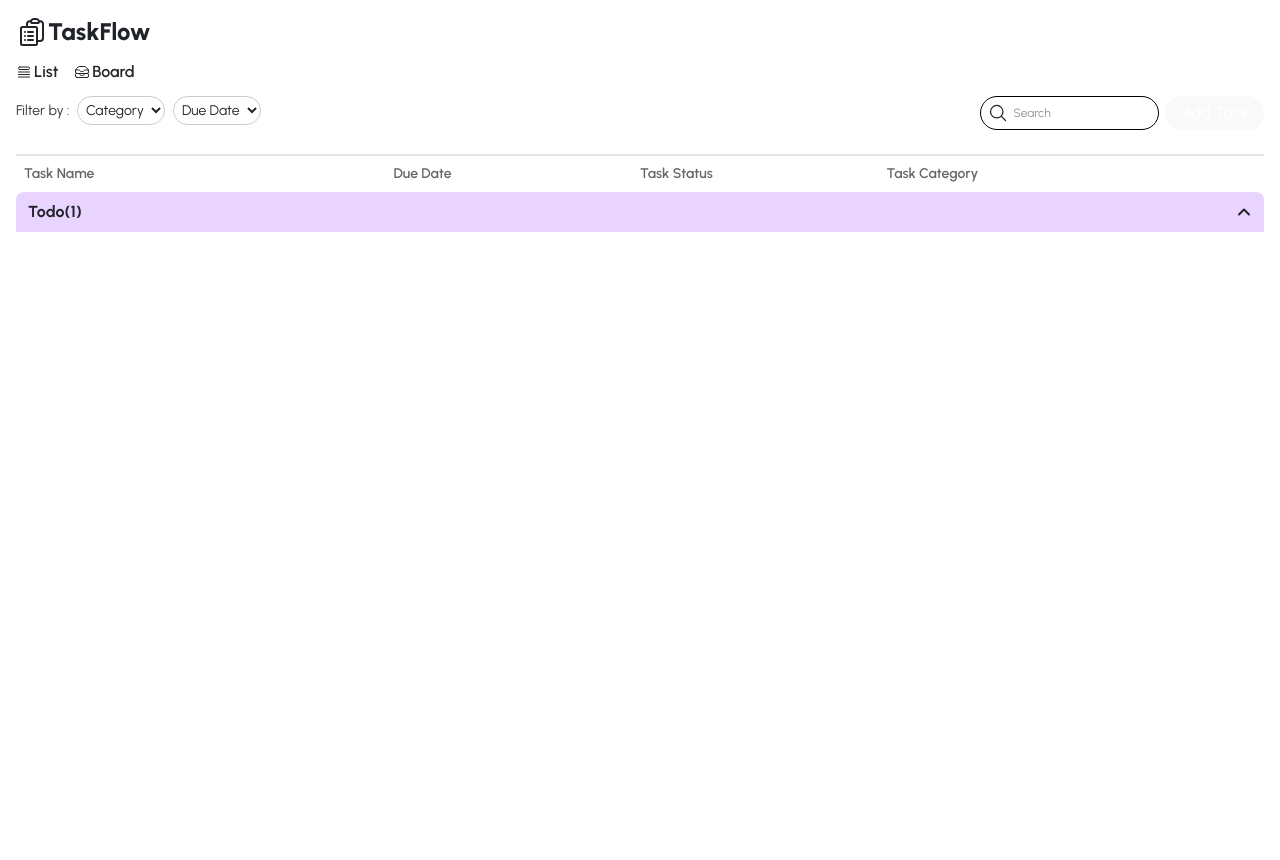
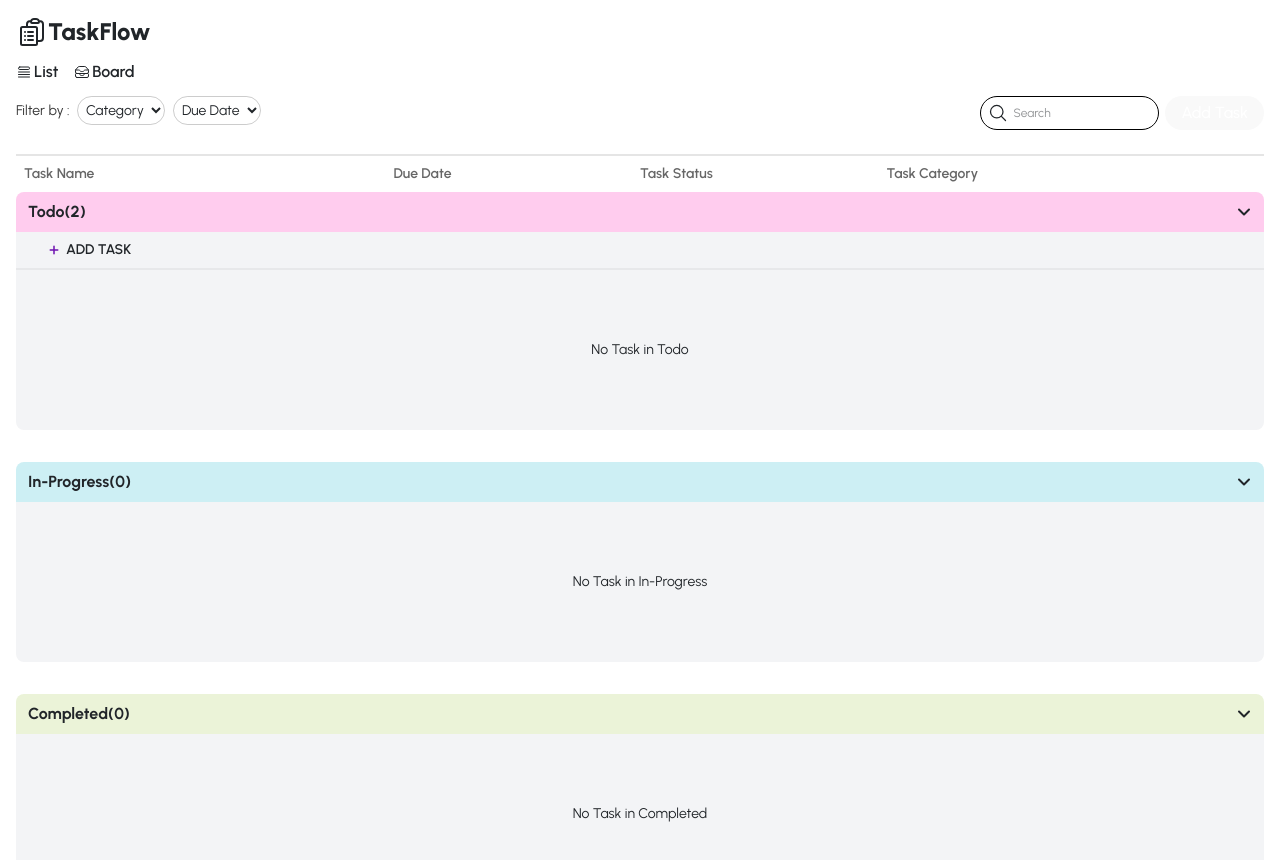
Before and after one commit to Akhi1Codes/taskflow, a React (Vite) app: page /dashboard in a window 1280 px wide. Shown: the top 860 px of the page. Before the commit the page ends 800 px from the top, so only its background shows below. Built offline with nearby package versions, Linux system fonts and the light colour scheme; no server answers.

Commit message:
Feat : Made Task Component resuable

```diff
--- /dev/null
+++ b/src/components/taskComponent/Task.tsx
@@ -0,0 +1,52 @@
+import { ChevronUpIcon, ChevronDownIcon } from "@heroicons/react/24/outline";
+import AddTask from "./AddTask";
+import { useState } from "react";
+
+interface TaskProps {
+  title: string;
+  bgColor: string;
+  taskCount: number;
+  showAddTask?: boolean;
+  children?: React.ReactNode;
+}
+
+const Task: React.FC<TaskProps> = ({
+  title,
+  bgColor,
+  taskCount,
+  showAddTask = true,
+  children,
+}) => {
+  const [toggle, setToggle] = useState<boolean>(true);
+
+  return (
+    <div className="mb-8">
+      <div
+        className={`flex justify-between items-center font-bold py-2 px-3  ${
+          !toggle ? "rounded-lg" : "rounded-tl-lg rounded-tr-lg"
+        } cursor-pointer`}
+        style={{ backgroundColor: bgColor }}
+        onClick={() => setToggle(!toggle)}
+      >
+        <p className="select-none">
+          {title}({taskCount})
+        </p>
+        {toggle ? (
+          <ChevronDownIcon className="size-4 stroke-3" />
+        ) : (
+          <ChevronUpIcon className="size-4 stroke-3" />
+        )}
+      </div>
+      {toggle && (
+        <div className="bg-gray-100 rounded-b-lg">
+          {showAddTask ? <AddTask /> : children}
+          <div className="flex justify-center items-center h-40">
+            <p className="text-sm select-none">No Task in {title}</p>
+          </div>
+        </div>
+      )}
+    </div>
+  );
+};
+
+export default Task;
--- a/src/components/taskComponent/TaskContainer.tsx
+++ b/src/components/taskComponent/TaskContainer.tsx
@@ -1,25 +1,21 @@
-import { ChevronUpIcon, ChevronDownIcon } from "@heroicons/react/24/outline";
-import AddTask from "./AddTask";
-import { useState } from "react";
-
+import Task from "./Task";
 const TaskContainer: React.FC = () => {
-  const [toggle, setToggle] = useState<boolean>(false);
-
   return (
-    <div>
-      <div
-        className="flex justify-between items-center font-bold bg-purple-200 py-2 px-3 rounded-tl-lg rounded-tr-lg cursor-pointer"
-        onClick={() => setToggle(!toggle)}
-      >
-        <p>Todo(1)</p>
-        {toggle ? (
-          <ChevronDownIcon className="size-4 stroke-3" />
-        ) : (
-          <ChevronUpIcon className="size-4 stroke-3" />
-        )}
-      </div>
-      {toggle && <AddTask />}
-    </div>
+    <>
+      <Task title={"Todo"} bgColor={"hsl(320, 100%, 90%)"} taskCount={2} />
+      <Task
+        title={"In-Progress"}
+        bgColor={"hsl(187, 64%, 88%)"}
+        taskCount={0}
+        showAddTask={false}
+      />
+      <Task
+        title={"Completed"}
+        bgColor={"hsl(78, 53%, 90%)"}
+        taskCount={0}
+        showAddTask={false}
+      />
+    </>
   );
 };
 
```
